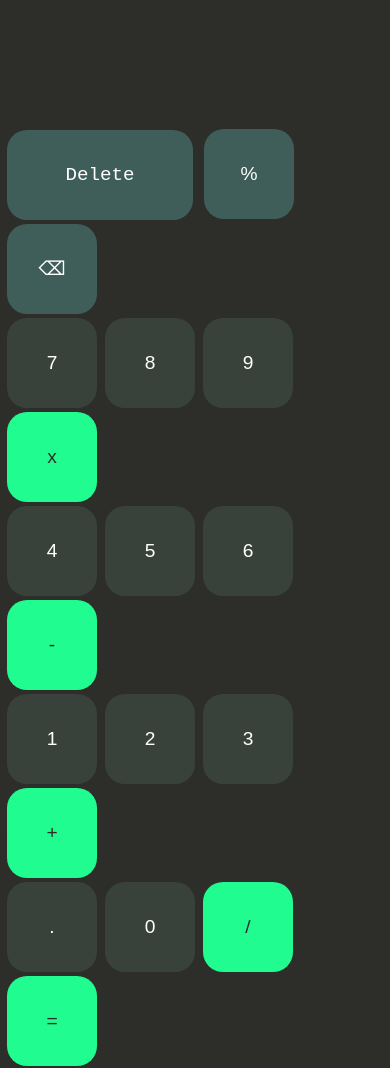
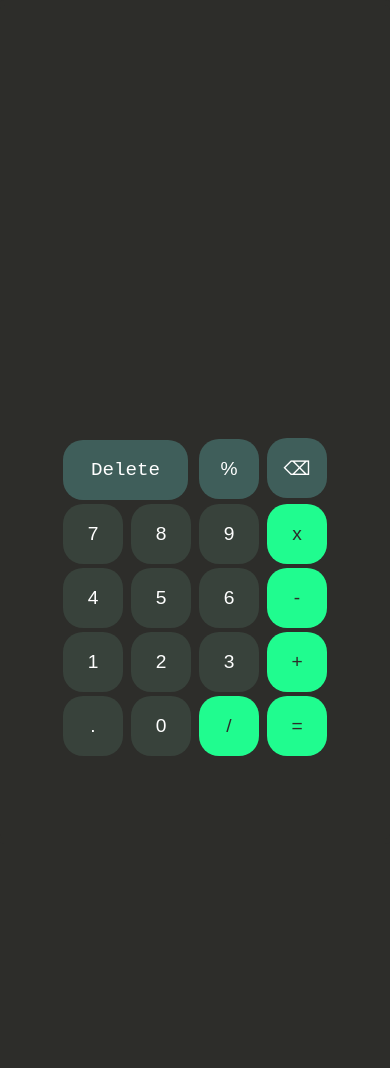
Before and after one commit to luke02-rosa/Calculator, a plain HTML site: page index.html in a window 390 px wide. After the commit the page ends 844 px from the top, so only its background shows below. Drawn offline with Linux system fonts and the light colour scheme.

Commit message:
screen size fixed fopr iphone

```diff
--- a/css.css
+++ b/css.css
@@ -23,7 +23,7 @@ body{
     flex-direction: column;
     border: 5px solid #2D2D2A;
     border-radius: 10px;
-    width: 100vw;   /* tutta la larghezza viewport */
+    width: 100vh;   /* tutta la larghezza viewport */
     height: 100vh;  /* tutta l’altezza viewport */
     max-width: 400px; /* opzionale, per non superare una certa larghezza */
     max-height: 844px; /* opzionale, altezza iPhone 12 viewport */
@@ -44,7 +44,7 @@ body{
 
 }
 .displayC{
-    width: 400px;
+    width: 270px;
     height: 140px;
     font-size: 100px;
     background-color: #2D2D2A;
@@ -59,8 +59,8 @@ body{
 }
 
 #contenitoreP button {
-   width: 90px;
-   height: 90px;
+   width: 60px;
+   height: 60px;
    border-radius: 20px;
    margin:2px ;
    color: white;
@@ -69,7 +69,7 @@ body{
 font-size: larger;
   }
 #contenitoreP .pulsanteDelete{
-    width: 186px;
+    width: 125px;
     background-color: #3F5E5A;
     font-family:'Roboto Mono', monospace;
 }
--- a/service-worker.js
+++ b/service-worker.js
@@ -1,4 +1,4 @@
-const cacheName = 'calcolatrice-cache-v3'; // Cambia versione ogni volta che aggiorni i file
+const cacheName = 'calcolatrice-cache-v4'; // Cambia versione ogni volta che aggiorni i file
 
 const filesToCache = [
   './',
```
